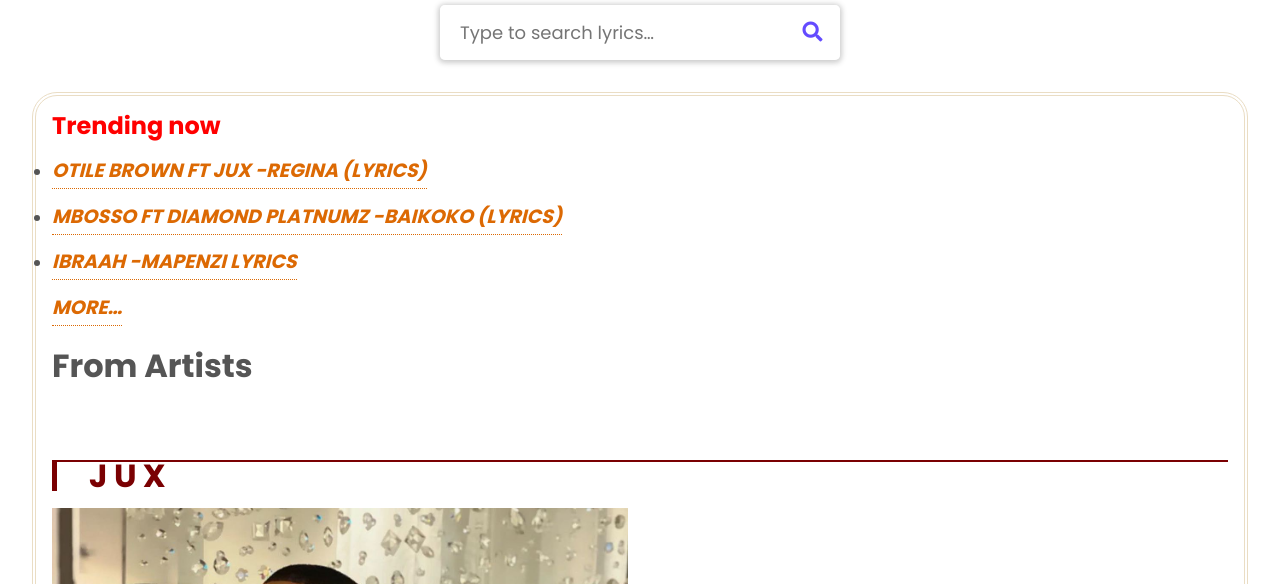
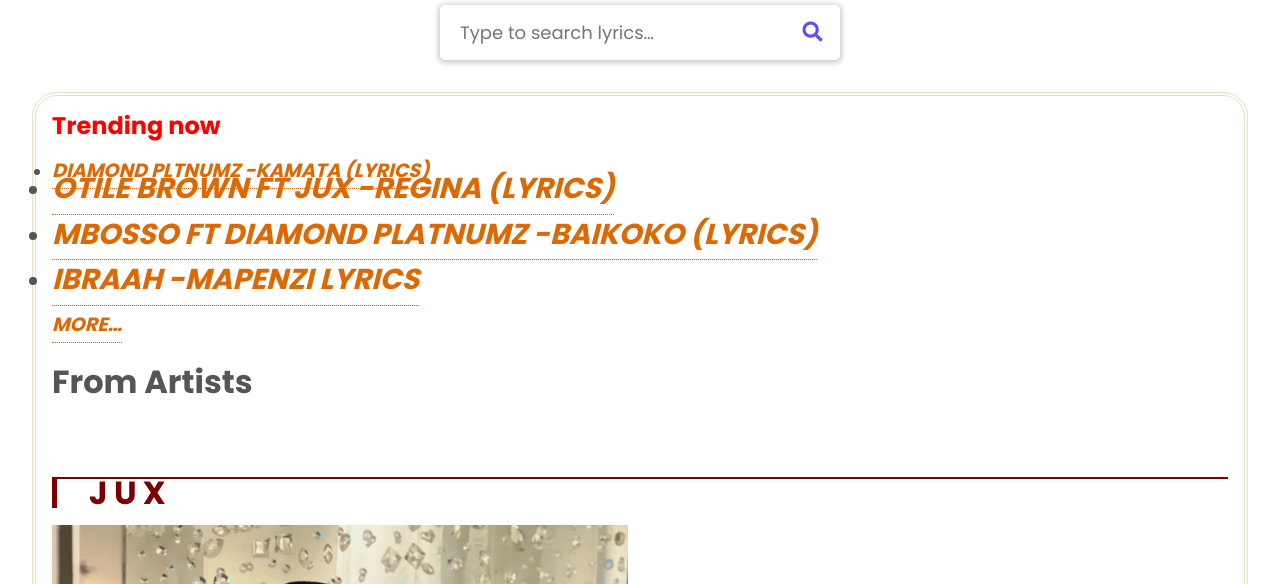
Before and after one commit to paradoxmain/infinitelyrics.github.io, a plain HTML site: page index.html in a window 1280 px wide. Shown: the part 216-800 px from the top of the page. Drawn offline with Linux system fonts and the light colour scheme; a web font is replaced by a local one.

Commit message:
Update index.html

```diff
--- a/index.html
+++ b/index.html
@@ -43,8 +43,8 @@
 <main>
 
  <h2 style="color:red;">Trending now</h2><br/>
-
-<ul><li><h2><p class="more"><a href="regina-lyrics.html">Otile Brown ft Jux -Regina (lyrics)</a></p></h2></li><br/>
+<ul><li><h2><p class="more"><a href="kamata-lyrics.HTML">Diamond Pltnumz -Kamata (lyrics)</a></p>
+<li><h2><p class="more"><a href="regina-lyrics.html">Otile Brown ft Jux -Regina (lyrics)</a></p></h2></li><br/>
 
 <li><h2><p class="more"><a href="baikoko-lyrics.html">Mbosso ft Diamond Platnumz -Baikoko (lyrics)</a></p></h2></li><br/>
 
```
